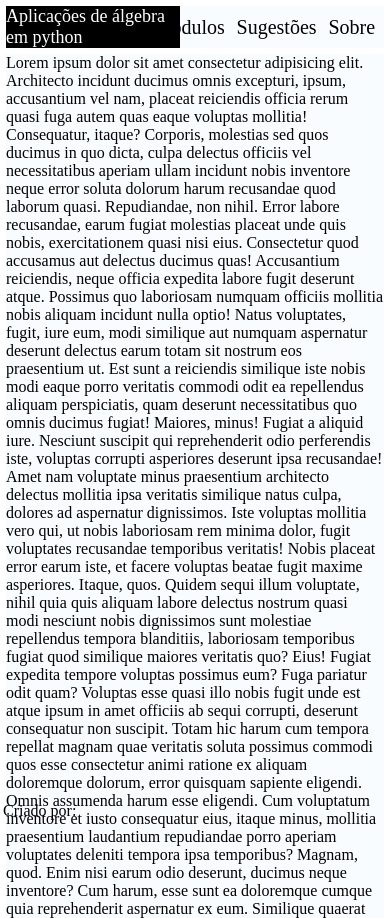
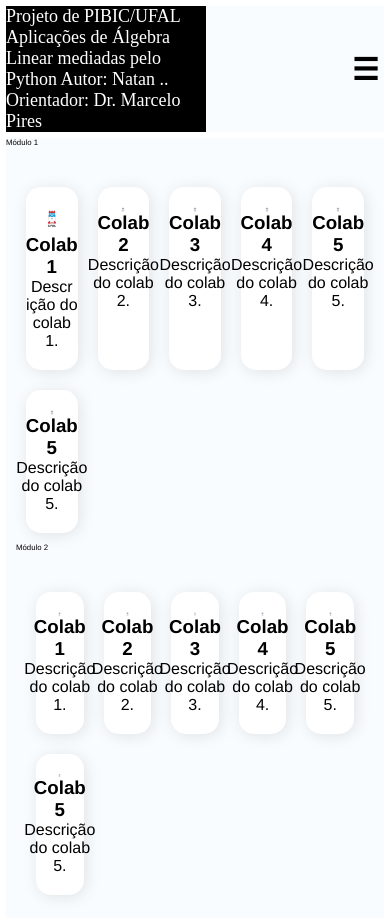
Before and after one commit to Natanaeldsan/Projeto-em-adamento---PIBIC, a plain HTML site: page index.html in a window 390 px wide. Shown: the top 918 px of the page. Drawn offline with Linux system fonts and the light colour scheme.

Commit message:
Modificação Layout

```diff
--- a/assets/css/layout.css
+++ b/assets/css/layout.css
@@ -142,8 +142,88 @@ a {
 
 
 
-@media (max-width: 768px) {
-    .secao-div-colab {
-        width: 100%;
-    }
+@media only screen and (max-width: 717px) {
+	#openMenu, #closeMenu {
+
+		display: block;
+	}
+
+	#openMenu {
+
+		margin-left: auto;
+	}
+
+	#closeMenu {
+
+		position: fixed;
+
+
+		right: 15px;
+
+
+		top: 15px;
+	}
+
+	header {
+
+		order: 0;
+	}
+
+	nav {
+
+		order: 1;
+
+
+		position: fixed;
+
+
+		width: 100vw;
+
+
+		height: 100vh;
+
+
+		background: rgba(255, 255, 255, 0.8);
+
+
+		flex-direction: column;
+
+
+		align-items: center;
+
+
+		justify-content: center;
+
+
+		margin: 0;
+
+
+		display: none;
+
+
+		opacity: 0;
+
+
+		transition: 0.3s;
+	}
+
+	nav a {
+
+		margin: 3%;
+	}
+
+	main {
+
+		order: 2;
+	}
+
+	aside {
+
+		order: 3;
+	}
+
+	footer {
+
+		order: 4;
+	}
 }
--- a/index.html
+++ b/index.html
@@ -10,46 +10,102 @@
 	<meta charset="utf-8">
 	<meta name="viewport" content="width=device-width, initial-scale=1.0">
 	<link rel="stylesheet" type="text/css" href="assets/css/layout.css">
+	<link rel="icon" href="assets\img\png.png" type="image/x-icon">
 
-	<title>Aplicações de álgebra em python</title>
+	<title>Projeto PIBIC</title>
+	<header>
+		<a href="index.html" id="logo">Projeto de PIBIC/UFAL
+			Aplicações de Álgebra Linear mediadas pelo Python
+			Autor: Natan ..
+			Orientador: Dr. Marcelo Pires</a>
+
+		<button id="openMenu">&#9776;</button>
+		<nav id="menu">
+			<button id="closeMenu">X</button>
+			<a href="sugestoes.html">Sugestões</a>
+			<a href="sobre.html"><b>Sobre</b></a>
+		</nav>
+
+	</header>
 </head>
 
 <body>
+	<main><section class="secao">
+		<div class="titulo-secao">Módulo 1</div>
 
-	<header>
-		<a href="index.html" id="logo">Aplicações de álgebra em python</a>
+		<div class="secao-div">
 
-		<button id="openMenu">&#9776;</button>
-		<nav id="menu">
+			<div class="secao-div-colab">
+			  <a href="https://colab.research.google.com/drive/1D0wtqYGb-IgJIw5qVK4WFbk30A4-HRNT">
+				<img decoding="async" src="./assets/img/png.png" alt="imagem do colab 1 html e css">
+				<h3>Colab 1</h3>
+				<p>Descr ição do colab 1.</p>
+			  </a>
+			</div>
 
-			<button id="closeMenu">X</button>
+			<div class="secao-div-colab">
+				<img decoding="async" src="./assets/img/png.png" alt="imagem do colab 2 html e css">
+				<h3>Colab 2</h3>
+				<p>Descrição do colab 2.</p>
+			</div>
+			<div class="secao-div-colab">
+				<img decoding="async" src="./assets/img/png.png" alt="imagem do colab 3 html e css">
+				<h3>Colab 3</h3>
+				<p>Descrição do colab 3.</p>
+			</div>
+			<div class="secao-div-colab">
+			  <img decoding="async" src="./assets/img/png.png" alt="imagem do colab 3 html e css">
+			  <h3>Colab 4</h3>
+			  <p>Descrição do colab 4.</p>
+			</div>
 
-			<a href="modulos.html">Módulos</a>
-			<a href="sugestoes.html">Sugestões</a>
-			<a href="sobre.html">Sobre</a>
-		</nav>
+			<div class="secao-div-colab">
+			  <img decoding="async" src="./assets/img/png.png" alt="imagem do colab 3 html e css">
+			  <h3>Colab 5</h3>
+			  <p>Descrição do colab 5.</p>
+			</div>
+			<div class="secao-div-colab">
+			  <img decoding="async" src="./assets/img/png.png" alt="imagem do colab 3 html e css">
+			  <h3>Colab 5</h3>
+			  <p>Descrição do colab 5.</p>
+			</div>
 
-	</header>
-	<main>Lorem ipsum dolor sit amet consectetur adipisicing elit. Architecto incidunt ducimus omnis excepturi, ipsum, accusantium vel nam, placeat reiciendis officia rerum quasi fuga autem quas eaque voluptas mollitia! Consequatur, itaque?
-	Corporis, molestias sed quos ducimus in quo dicta, culpa delectus officiis vel necessitatibus aperiam ullam incidunt nobis inventore neque error soluta dolorum harum recusandae quod laborum quasi. Repudiandae, non nihil.
-	Error labore recusandae, earum fugiat molestias placeat unde quis nobis, exercitationem quasi nisi eius. Consectetur quod accusamus aut delectus ducimus quas! Accusantium reiciendis, neque officia expedita labore fugit deserunt atque.
-	Possimus quo laboriosam numquam officiis mollitia nobis aliquam incidunt nulla optio! Natus voluptates, fugit, iure eum, modi similique aut numquam aspernatur deserunt delectus earum totam sit nostrum eos praesentium ut.
-	Est sunt a reiciendis similique iste nobis modi eaque porro veritatis commodi odit ea repellendus aliquam perspiciatis, quam deserunt necessitatibus quo omnis ducimus fugiat! Maiores, minus! Fugiat a aliquid iure.
-	Nesciunt suscipit qui reprehenderit odio perferendis iste, voluptas corrupti asperiores deserunt ipsa recusandae! Amet nam voluptate minus praesentium architecto delectus mollitia ipsa veritatis similique natus culpa, dolores ad aspernatur dignissimos.
-	Iste voluptas mollitia vero qui, ut nobis laboriosam rem minima dolor, fugit voluptates recusandae temporibus veritatis! Nobis placeat error earum iste, et facere voluptas beatae fugit maxime asperiores. Itaque, quos.
-	Quidem sequi illum voluptate, nihil quia quis aliquam labore delectus nostrum quasi modi nesciunt nobis dignissimos sunt molestiae repellendus tempora blanditiis, laboriosam temporibus fugiat quod similique maiores veritatis quo? Eius!
-	Fugiat expedita tempore voluptas possimus eum? Fuga pariatur odit quam? Voluptas esse quasi illo nobis fugit unde est atque ipsum in amet officiis ab sequi corrupti, deserunt consequatur non suscipit.
-	Totam hic harum cum tempora repellat magnam quae veritatis soluta possimus commodi quos esse consectetur animi ratione ex aliquam doloremque dolorum, error quisquam sapiente eligendi. Omnis assumenda harum esse eligendi.
-	Cum voluptatum inventore et iusto consequatur eius, itaque minus, mollitia praesentium laudantium repudiandae porro aperiam voluptates deleniti tempora ipsa temporibus? Magnam, quod. Enim nisi earum odio deserunt, ducimus neque inventore?
-	Cum harum, esse sunt ea doloremque cumque quia reprehenderit aspernatur ex eum. Similique quaerat rerum nisi nulla quia, corrupti, totam nostrum consequuntur fugit commodi odit eligendi sequi non voluptatum cumque.
-	Sapiente iusto praesentium a consequatur, ratione repellendus nisi repudiandae quia. Commodi modi voluptates qui molestias blanditiis, maiores, perferendis molestiae enim odio assumenda explicabo. Impedit exercitationem necessitatibus autem, maxime tempora nihil.
-	Nemo labore alias eveniet nobis saepe obcaecati ab, natus soluta placeat minus fuga eos quibusdam molestias atque praesentium cum! Debitis, minima illo suscipit error consectetur aut quo provident exercitationem! Amet!
-	Optio veritatis in quod accusamus nobis recusandae quas molestias harum, adipisci error? Asperiores amet, voluptatem dolore molestiae error odio, sint temporibus, corrupti unde provident minus ipsam iusto? Ipsam, architecto possimus.
-	A asperiores fuga numquam sapiente eos dolores assumenda voluptatum eligendi, mollitia illum corrupti accusamus optio saepe, doloribus natus iusto tempore velit itaque ea id deleniti aspernatur. Pariatur placeat doloribus provident?
-	Numquam tenetur animi a ipsa, quis quod mollitia tempora ad in placeat quo! Dolore, tenetur laboriosam. Saepe laudantium nam odio placeat minus adipisci pariatur tempora, commodi iure voluptatum iusto quasi?
-	Dolor maxime cum asperiores eos exercitationem dolores illo fugit, qui hic harum quaerat doloremque laborum ipsam quae iure quo officiis repellendus cumque vero quos est aperiam impedit! Expedita, ipsa magni.
-	Nemo ipsam accusantium deleniti id distinctio eius esse adipisci aliquid ipsum architecto saepe, autem libero. Dignissimos, repellat dolore blanditiis magnam quam error exercitationem eos repellendus a debitis reprehenderit quos similique.
-	Iusto eveniet quam dicta quo, pariatur impedit nesciunt harum in vel cum veritatis, itaque maxime quia quibusdam! Magnam, neque. Sed quos accusantium consequuntur excepturi voluptate neque dolorem ipsa est dicta.</main>
-	<footer>Criado por:</footer>
+		<section class="secao">
+		<div class="titulo-secao">Módulo 2</div>
+		  <div class="secao-div">
+			  <div class="secao-div-colab">
+				<img decoding="async" src="./assets/img/png.png" alt="imagem do colab 1 html e css">
+				<h3>Colab 1</h3>
+				<p>Descrição do colab 1.</p>
+			  </div>
+		  <div class="secao-div-colab">
+				<img decoding="async" src="./assets/img/png.png" alt="imagem do colab 2 html e css">
+				<h3>Colab 2</h3>
+				<p>Descrição do colab 2.</p>
+			  </div>
+		  <div class="secao-div-colab">
+				<img decoding="async" src="./assets/img/png.png" alt="imagem do colab 3 html e css">
+				<h3>Colab 3</h3>
+				<p>Descrição do colab 3.</p>
+			  </div>
+		  <div class="secao-div-colab">
+				<img decoding="async" src="./assets/img/png.png" alt="imagem do colab 3 html e css">
+				<h3>Colab 4</h3>
+				<p>Descrição do colab 4.</p>
+			  </div>
+
+				<div class="secao-div-colab">
+				  <img decoding="async" src="./assets/img/png.png" alt="imagem do colab 3 html e css">
+				  <h3>Colab 5</h3>
+				  <p>Descrição do colab 5.</p>
+				</div>
+		  <div class="secao-div-colab">
+				  <img decoding="async" src="./assets/img/png.png" alt="imagem do colab 3 html e css">
+				  <h3>Colab 5</h3>
+				  <p>Descrição do colab 5.</p>
+			</div>
+		</div>
+	  </section></main>
+
 	<script type="text/javascript" src="assets/js/script.js"></script>
 </body>
```
Also changed, not shown: modulos.html (deleted, +0 -109 lines), sobre.html (+13 -9 lines), sugestoes.html (+15 -14 lines).
